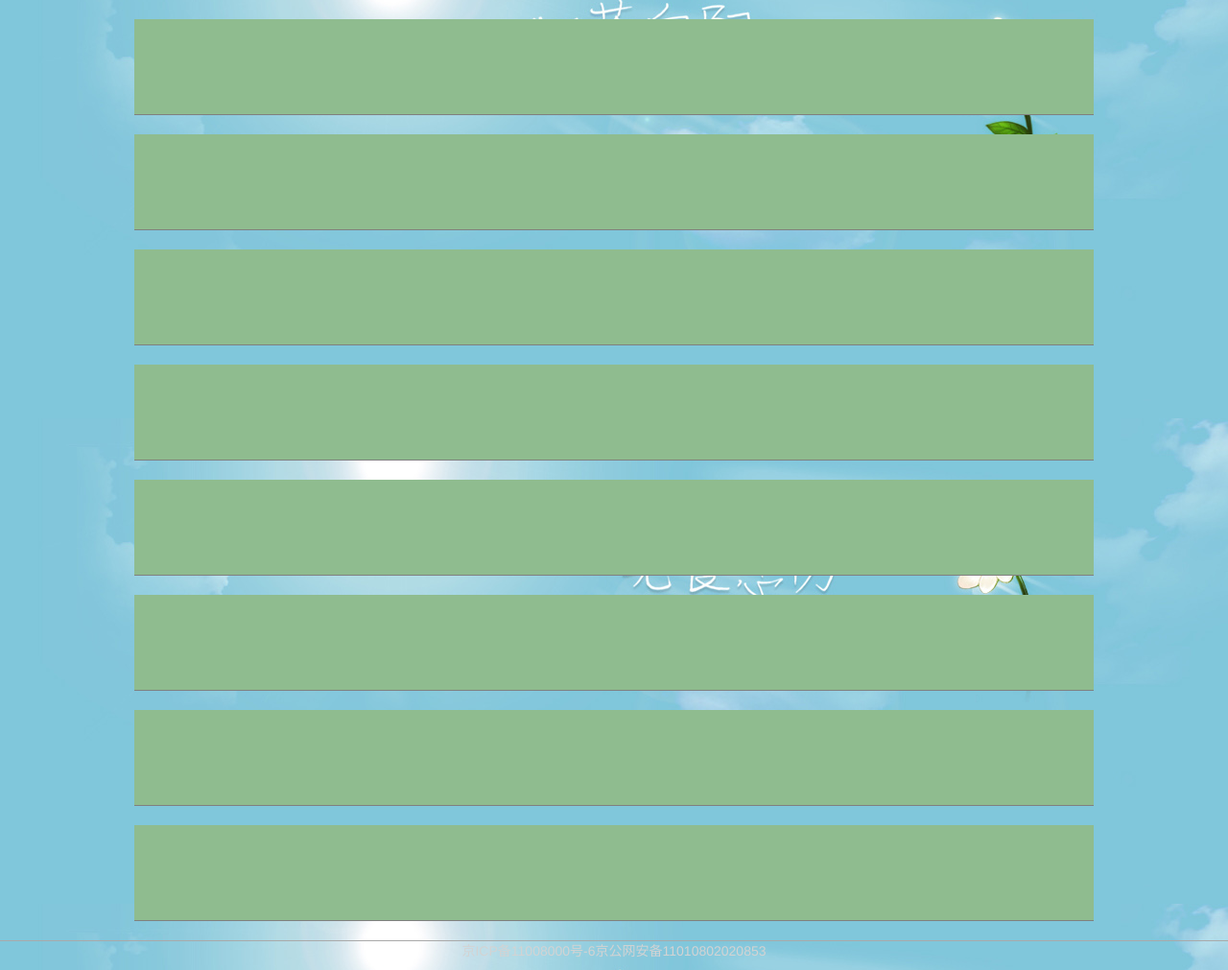
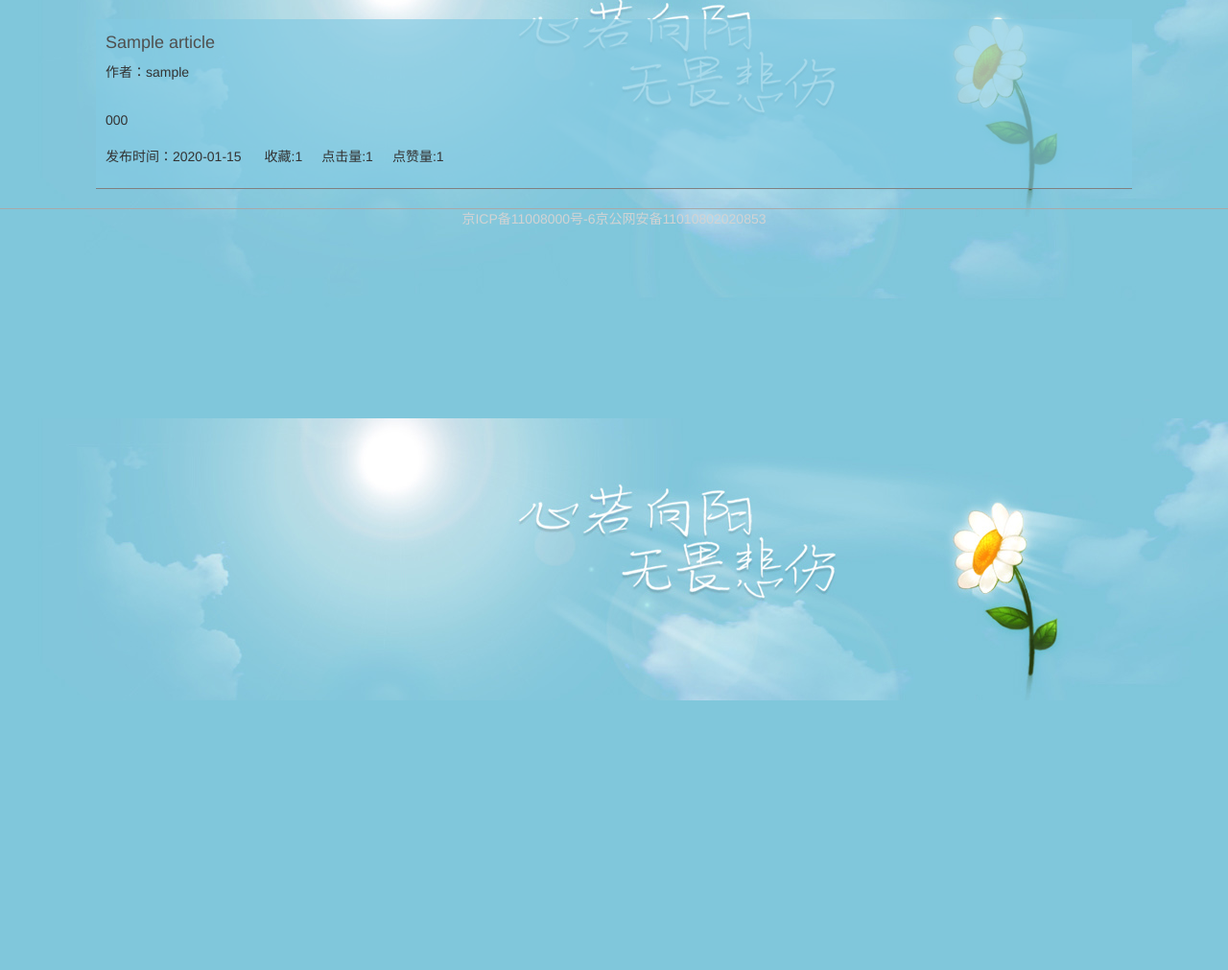
Before and after one commit to xiahaoxuan/code, a Flask app: template flask_demo/templates/user/index.html in a window 1280 px wide. Shown: the part 70-1081 px from the top of the page at 96% size. After the commit the page ends 800 px from the top, so only its background shows below. Run offline with Flask 2, Linux system fonts and the light colour scheme; the template is opened without the code that fills it: most values are stand-ins (such as "Sample title", 1, 10 or a date in 2020); some libraries are stand-ins or nearby versions.

Commit message:
首页展示

```diff
--- a/flask_demo/apps/article/models.py
+++ b/flask_demo/apps/article/models.py
@@ -13,7 +13,7 @@ class Article_type(db.Model):
 class Article(db.Model):
     id = db.Column(db.Integer, primary_key=True, autoincrement=True)
     title = db.Column(db.String(50), nullable=False)
-    content = db.Column(db.Text, nullable=False)
+    content = db.Column(db.BLOB, nullable=False)
     pdatetime = db.Column(db.DateTime, default=datetime.now)
     click_num = db.Column(db.Integer, default=0)
     save_num = db.Column(db.Integer, default=0)
--- a/flask_demo/apps/user/models.py
+++ b/flask_demo/apps/user/models.py
@@ -15,6 +15,7 @@ class User(db.Model):
     icon = db.Column(db.String(255))
     create_time = db.Column(db.DateTime, default=datetime.datetime.now)  # 默认值
 
+    article = db.relationship('Article', backref='user')
     # # repr()方法显示一个可读字符串，虽然不是完全必要，不过用于调试和测试还是很不错的。
     def __repr__(self):
         return '<User {}> '.format(self.username)
--- a/flask_demo/apps/user/view.py
+++ b/flask_demo/apps/user/view.py
@@ -1,9 +1,6 @@
 import json
 
 import os
-
-import hashlib
-import time
 
 from flask import Blueprint, render_template, current_app, request, session, redirect, url_for, jsonify, g
 from sqlalchemy import or_
@@ -15,10 +12,9 @@ from werkzeug.security import generate_password_hash, check_password_hash
 from ext import db
 from ext.smssend import SmsSendAPIDemo
 
-
 user_bp = Blueprint('user', __name__)
 
-required_login_list = ['/user/center', '/user/change']
+required_login_list = ['/user/center', '/user/change', '/article/publish']
 
 
 # ****重点*****
@@ -34,16 +30,24 @@ def before_request1():
             # g对象，本次请求的对象
             g.user = user
 
+
+@user_bp.app_template_filter('cdecode')
+def content_decode(content):
+    content = content.decode('utf-8')
+    return content[:500]
+
+
 # 首页
 @user_bp.route('/')
 def main():
     uid = session.get('uid')
     types = Article_type.query.all()
+    articles = Article.query.order_by(-Article.pdatetime).all()
     if uid:  # 说明已经登录
         user = User.query.get(uid)
-        return render_template('user/index.html', user=user, types=types)
+        return render_template('user/index.html', user=user, types=types, articles=articles)
     else:
-        return render_template('user/index.html', types=types)
+        return render_template('user/index.html', types=types, articles=articles)
 
 
 # 注册
@@ -137,7 +141,7 @@ def send_message():
             "mobile": phone,
             "templateId": "13484",
             "paramType": "json",
-            "params": json.dumps({"code":123})
+            "params": json.dumps({"code": 123})
         }
         api = common_api()
         ret = api.send(params)
@@ -146,6 +150,7 @@ def send_message():
         return jsonify(code=200, msg='短信发送成功！')
     else:
         return jsonify(code=400, msg='没有此用户信息')
+
 
 # 公共方法
 def common_api():
@@ -171,6 +176,7 @@ def check_phone():
 # 图片的扩展名
 ALLOWED_EXTENSIONS = ['jpg', 'png', 'gif', 'bmp', "jpeg"]
 
+
 # 修改用户信息
 @user_bp.route('/user/change', methods=["GET", "POST"])
 def user_change():
@@ -183,6 +189,7 @@ def user_change():
         suffix = icon_name.rsplit('.')[-1]
         if icon_name:
             if suffix in ALLOWED_EXTENSIONS:
+                icon_name = secure_filename(icon_name)
                 file_path = os.path.join(current_app.config["UPLOAD_ICON_DIR"], icon_name)
                 icon.save(file_path)
                 user = g.user
--- a/flask_demo/templates/base.html
+++ b/flask_demo/templates/base.html
@@ -51,11 +51,19 @@
                         <a href="#" class="dropdown-toggle" data-toggle="dropdown" role="button" aria-haspopup="true"
                            aria-expanded="false">文章分类 <span class="caret"></span></a>
                         <ul class="dropdown-menu">
-                            <li><a href="#">程序人生</a></li>
-                            <li role="separator" class="divider"></li>
-                            <li><a href="#">随笔</a></li>
-                            <li role="separator" class="divider"></li>
-                            <li><a href="#">慢生活</a></li>
+{#                            <li><a href="#">程序人生</a></li>#}
+{#                            <li role="separator" class="divider"></li>#}
+{#                            <li><a href="#">随笔</a></li>#}
+{#                            <li role="separator" class="divider"></li>#}
+{#                            <li><a href="#">慢生活</a></li>#}
+                            {% for type in types %}
+                                {% if not loop.last %}
+                                    <li><a href="#">{{ type.type_name }}</a></li>
+                                    <li role="separator" class="divider"></li>
+                                {% else %}
+                                    <li><a href="#">{{ type.type_name }}</a></li>
+                                {% endif %}
+                            {% endfor %}
                         </ul>
                     </li>
                     <li><a href="#">我的相册</a></li>
--- a/flask_demo/templates/user/index.html
+++ b/flask_demo/templates/user/index.html
@@ -6,29 +6,58 @@
     {{ super() }}
     <style>
         #container {
-            width: 1000px;
+            width: 1200px;
             margin: 0 auto;
         }
 
         .article {
-            width: 1000px;
-            background-color: darkseagreen;
-            height: 100px;
-            margin-bottom: 20px;
+            width: 90%;
+            margin: 20px auto;
+            padding: 5px 10px;
+            background-color: rgba(131, 202, 227, 0.7);
             border-bottom: 1px solid gray;
         }
+
+        .article p {
+            font-size: 14px;
+        rgba(75, 75, 74, 1.00);
+        }
+
+        .article h4 a {
+            color: rgba(80, 80, 79, 1.00);
+        }
+
+        .article h4 a:hover {
+            color: black;
+        }
+
+        .article div span {
+            margin-left: 20px;
+        }
+
+        .article div {
+            margin-bottom: 18px;
+        }
+
     </style>
 {% endblock %}
 
 {% block newcontent %}
     <div id="container">
-        <div class="article"></div>
-        <div class="article"></div>
-        <div class="article"></div>
-        <div class="article"></div>
-        <div class="article"></div>
-        <div class="article"></div>
-        <div class="article"></div>
-        <div class="article"></div>
+    {% for article in articles %}
+            <div class="article">
+                <h4><a href="#">{{ article.title }}</a></h4>
+                <p>
+                    <span>作者：{{ article.user.username }}</span>
+                    <br>
+                    <br>
+                <div>{{ article.content | cdecode | safe }}</div>
+                </p>
+                <div>
+                    <span style="margin-left: 0">发布时间：{{ article.pdatetime }}</span>
+                    <span>收藏:{{ article.save_num }}</span><span>点击量:{{ article.click_num }}</span><span>点赞量:{{ article.love_num }}</span>
+                </div>
+            </div>
+    {% endfor %}
     </div>
 {% endblock %}
```
Also changed, not shown: flask_demo/apps/article/view.py (+14 -2 lines), flask_demo/templates/user/center.html (+7 -7 lines), flask_demo/static/upload/icon/微信图片_20211108162240.jpg (added).
